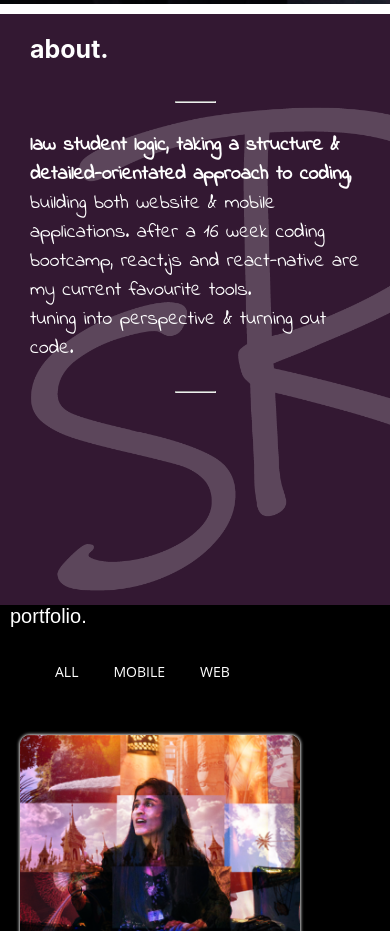
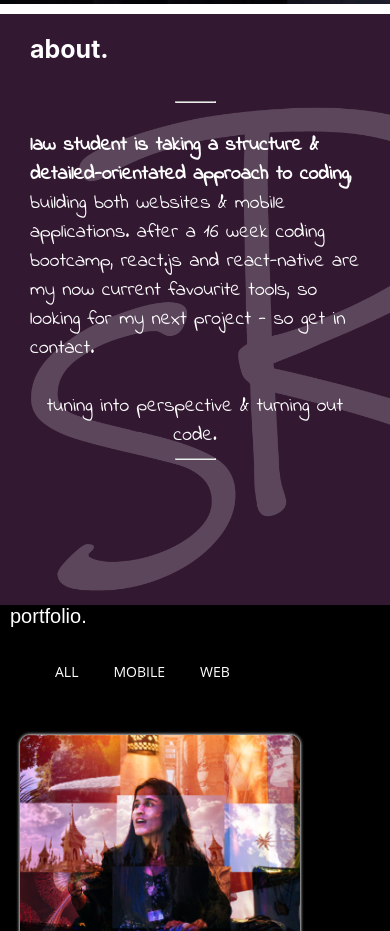
Before and after one commit to SahelaR/portfolioWebsite, a React (Create React App) app: page / in a window 390 px wide. Shown: the part 840-1771 px from the top of the page. Built offline with nearby package versions, Linux system fonts and the light colour scheme.

Commit message:
responsiveness

```diff
--- a/src/components/AboutMe/index.js
+++ b/src/components/AboutMe/index.js
@@ -14,10 +14,9 @@ export default class AboutMe extends React.Component {
             <h3 className={CSS.about}>about.</h3>
           <hr style={{width: "10% ", alignItems: "left"}} />
           <br />
-          <p className={CSS.paragraph}><strong >law student logic, taking a structure & detailed-orientated approach
-            to coding,</strong> building both website & mobile applications. after a 16 week coding bootcamp, react.js and react-native
-            are my current favourite tools.<br /> tuning into perspective & turning out code.</p>
-            <br />
+          <p className={CSS.paragraph}><strong >law student is taking a structure & detailed-orientated approach
+            to coding,</strong> building both websites & mobile applications. after a 16 week coding bootcamp, react.js and react-native
+            are my now current favourite tools, so looking for my next project - so get in contact.<br /> <br /></p><p className={CSS.paragraph} style={{ textAlign: "center"}}>tuning into perspective & turning out code.</p>
           <hr style={{ width: "10% ", alignItems: "left" }} />
       </div>
         </div>
```
